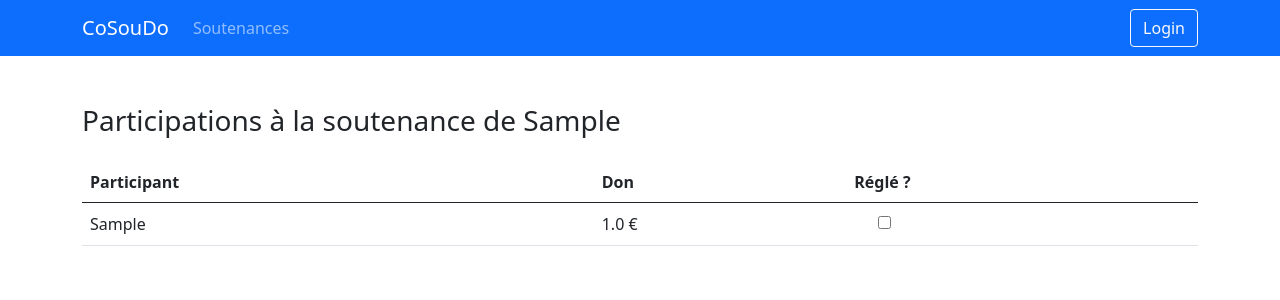
After one commit to romaindeseine/cosoudo, a Flask app: page /soutenance/1 in a window 1280 px wide. The commit adds this page. Shown: the top 300 px of the page. Run offline with Flask 2, Linux system fonts and the light colour scheme; tables that the repository leaves empty hold one stand-in row (values such as "Sample post"); some libraries are stand-ins or nearby versions.

Commit message:
dashboard de base pour une soutenance

```diff
--- /dev/null
+++ b/app/templates/soutenance.html
@@ -0,0 +1,37 @@
+{% extends "base.html" %}
+
+{% block content %}
+  <div class="col-12">
+    <h3>Participations à la soutenance de {{ soutenance.doctorant }}</h3>
+
+    <form method="POST">
+      <table class="table mb-3">
+        <div class="table-responsive">
+          <table class="table align-middle">
+            <thead>
+              <tr>
+                <th scope="col">Participant</th>
+                <th scope="col">Don</th>
+                <th scope="col">Réglé ?</th>
+              </tr>
+            </thead>
+
+            <tbody>
+              {% for donation in soutenance.donations %}
+                <tr>
+                  <td>{{ donation.donateur }}</td>
+                  <td>{{ donation.don }} &euro;</td>
+                  <td>
+                    <div class="form-check d-flex align-items-center">
+                      <input type="checkbox" class="form-checkbox-input" value="{{ donation.is_settled }}"/>
+                    </div>
+                  </td>
+                </tr>
+              {% endfor %}
+            </tbody>
+          </table>
+        </div>
+      </table>
+    </form>
+  </div>
+{% endblock %}
--- a/app/templates/soutenances.html
+++ b/app/templates/soutenances.html
@@ -25,7 +25,7 @@
                 <tr class="table-success">
                   <th scope="row">
                     <div class="btn-group btn-group-sm">
-                      <a href="#" class="btn btn-outline-success" role="button">
+                      <a href="{{ url_for('main.voir_soutenance', id=soutenance.id) }}" class="btn btn-outline-success" role="button">
                         <svg xmlns="http://www.w3.org/2000/svg" width="16" height="16" fill="currentColor" class="bi bi-search" viewBox="0 0 16 16">
                           <path fill-rule="evenodd" d="M10.442 10.442a1 1 0 0 1 1.415 0l3.85 3.85a1 1 0 0 1-1.414 1.415l-3.85-3.85a1 1 0 0 1 0-1.415z"/>
                           <path fill-rule="evenodd" d="M6.5 12a5.5 5.5 0 1 0 0-11 5.5 5.5 0 0 0 0 11zM13 6.5a6.5 6.5 0 1 1-13 0 6.5 6.5 0 0 1 13 0z"/>
@@ -46,7 +46,7 @@
                 <tr class="table-danger">
                   <th scope="row">
                     <div class="btn-group btn-group-sm">
-                      <a href="#" class="btn btn-outline-danger" role="button">
+                      <a href="{{ url_for('main.voir_soutenance', id=soutenance.id) }}" class="btn btn-outline-danger" role="button">
                         <svg xmlns="http://www.w3.org/2000/svg" width="16" height="16" fill="currentColor" class="bi bi-search" viewBox="0 0 16 16">
                           <path fill-rule="evenodd" d="M10.442 10.442a1 1 0 0 1 1.415 0l3.85 3.85a1 1 0 0 1-1.414 1.415l-3.85-3.85a1 1 0 0 1 0-1.415z"/>
                           <path fill-rule="evenodd" d="M6.5 12a5.5 5.5 0 1 0 0-11 5.5 5.5 0 0 0 0 11zM13 6.5a6.5 6.5 0 1 1-13 0 6.5 6.5 0 0 1 13 0z"/>
--- a/app/views.py
+++ b/app/views.py
@@ -51,6 +51,15 @@ def get_soutenances():
     return render_template('soutenances.html', soutenances=soutenances), 200
 
 
+@main.route('/soutenance/<id>', methods=['GET'])
+def voir_soutenance(id):
+    """
+    :param id: Id de la soutenance
+    """
+    soutenance = Soutenance.query.get_or_404(id)
+    return render_template('soutenance.html', soutenance=soutenance.to_json()), 200
+
+
 @main.route('/soutenances/nouvelle', methods=['GET', 'POST'])
 def nouvelle_soutenance():
     form = SoutenanceForm()
```
